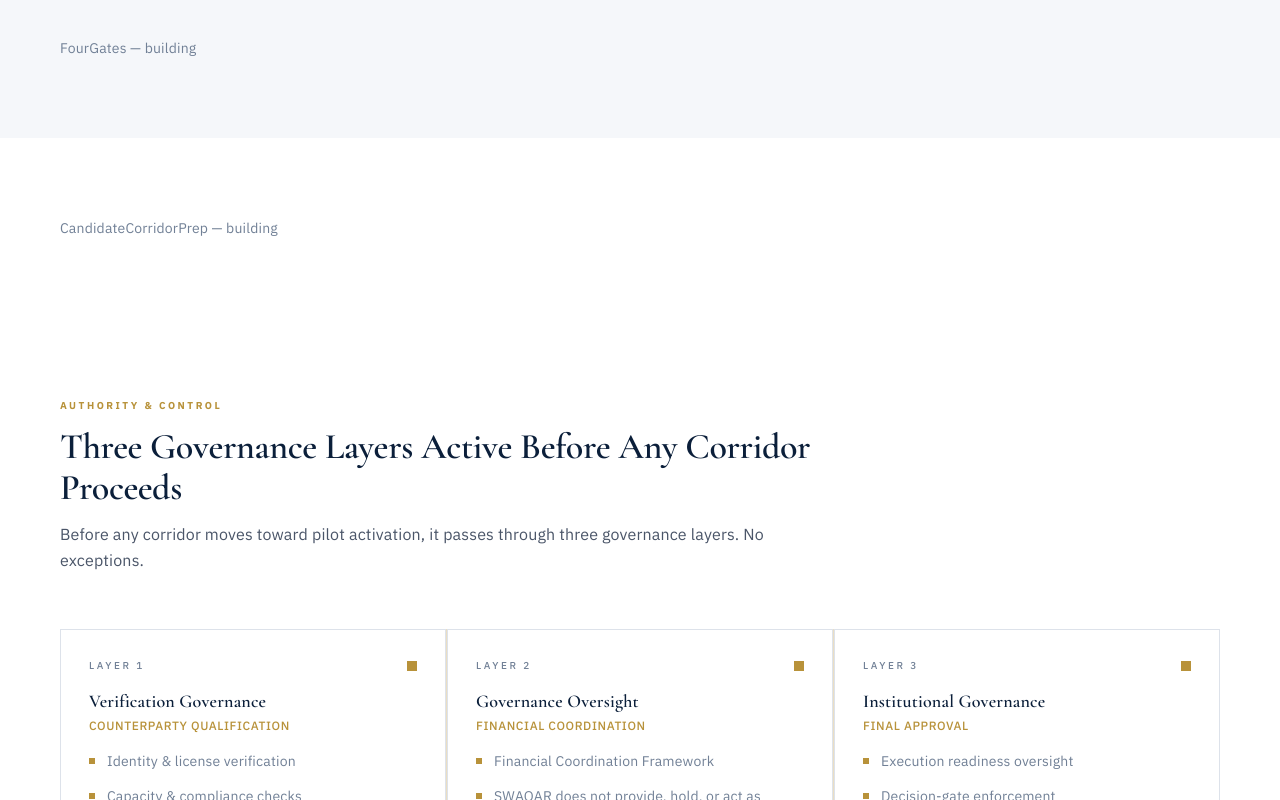
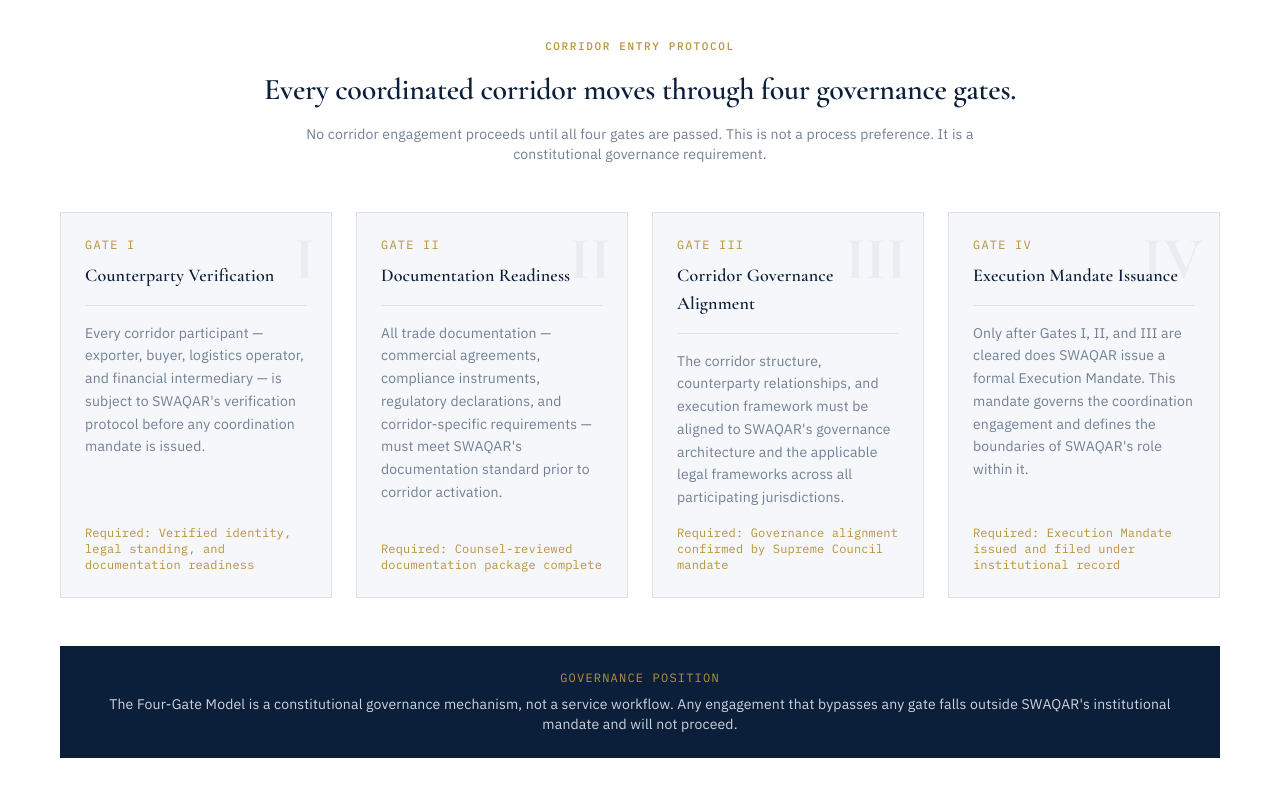
Before and after one commit to SWAQAR5/swaqar-site, a Next.js app: page / in a window 1280 px wide. Shown: the part 8540-9340 px from the top of the page. Built offline with nearby package versions, Linux system fonts and the light colour scheme.

Commit message:
Build FourGates - four corridor governance gates

```diff
--- a/components/sections/FourGates.tsx
+++ b/components/sections/FourGates.tsx
@@ -1,3 +1,98 @@
+// ─────────────────────────────────────────────────────────────────────────────
+// components/sections/FourGates.tsx
+// ─────────────────────────────────────────────────────────────────────────────
+
+const GATES = [
+  {
+    numeral: "I",
+    label: "GATE I",
+    title: "Counterparty Verification",
+    body: "Every corridor participant — exporter, buyer, logistics operator, and financial intermediary — is subject to SWAQAR's verification protocol before any coordination mandate is issued.",
+    requirement: "Verified identity, legal standing, and documentation readiness",
+  },
+  {
+    numeral: "II",
+    label: "GATE II",
+    title: "Documentation Readiness",
+    body: "All trade documentation — commercial agreements, compliance instruments, regulatory declarations, and corridor-specific requirements — must meet SWAQAR's documentation standard prior to corridor activation.",
+    requirement: "Counsel-reviewed documentation package complete",
+  },
+  {
+    numeral: "III",
+    label: "GATE III",
+    title: "Corridor Governance Alignment",
+    body: "The corridor structure, counterparty relationships, and execution framework must be aligned to SWAQAR's governance architecture and the applicable legal frameworks across all participating jurisdictions.",
+    requirement: "Governance alignment confirmed by Supreme Council mandate",
+  },
+  {
+    numeral: "IV",
+    label: "GATE IV",
+    title: "Execution Mandate Issuance",
+    body: "Only after Gates I, II, and III are cleared does SWAQAR issue a formal Execution Mandate. This mandate governs the coordination engagement and defines the boundaries of SWAQAR's role within it.",
+    requirement: "Execution Mandate issued and filed under institutional record",
+  },
+] as const;
+
 export default function FourGates() {
-  return <section id="four-gates" className="swaqar-section bg-swaqar-surface"><div className="swaqar-container"><p className="text-swaqar-muted text-sm">FourGates — building</p></div></section>;
+  return (
+    <section
+      id="four-gates"
+      aria-label="Corridor entry protocol"
+      className="swaqar-section bg-white"
+    >
+      <div className="swaqar-container">
+        <div className="text-center">
+          <span className="swaqar-eyebrow">Corridor Entry Protocol</span>
+          <h2 className="font-serif text-2xl md:text-3xl font-semibold text-swaqar-heading text-center mt-4 max-w-3xl mx-auto">
+            Every coordinated corridor moves through four governance gates.
+          </h2>
+          <p className="text-sm text-swaqar-muted text-center mt-4 max-w-2xl mx-auto">
+            No corridor engagement proceeds until all four gates are passed.
+            This is not a process preference. It is a constitutional
+            governance requirement.
+          </p>
+        </div>
+
+        <div className="grid grid-cols-1 sm:grid-cols-2 lg:grid-cols-4 gap-6 mt-12">
+          {GATES.map((gate) => (
+            <div
+              key={gate.numeral}
+              className="bg-swaqar-surface border border-swaqar-border rounded-sm p-6 flex flex-col relative"
+            >
+              <span
+                aria-hidden="true"
+                className="absolute top-4 right-4 font-serif text-6xl font-bold text-swaqar-navy/5"
+              >
+                {gate.numeral}
+              </span>
+              <span className="font-mono text-xs uppercase tracking-widest text-swaqar-gold">
+                {gate.label}
+              </span>
+              <h3 className="font-serif text-lg font-semibold text-swaqar-heading mt-2">
+                {gate.title}
+              </h3>
+              <hr className="border-t border-swaqar-border my-4" />
+              <p className="text-sm text-swaqar-muted leading-relaxed flex-grow">
+                {gate.body}
+              </p>
+              <p className="font-mono text-xs text-swaqar-gold mt-4">
+                Required: {gate.requirement}
+              </p>
+            </div>
+          ))}
+        </div>
+
+        <div className="bg-swaqar-navy mt-12 rounded-sm p-6">
+          <span className="font-mono text-xs uppercase tracking-widest text-swaqar-gold block mb-2 text-center">
+            Governance Position
+          </span>
+          <p className="text-sm text-white/80 text-center">
+            The Four-Gate Model is a constitutional governance mechanism, not
+            a service workflow. Any engagement that bypasses any gate falls
+            outside SWAQAR's institutional mandate and will not proceed.
+          </p>
+        </div>
+      </div>
+    </section>
+  );
 }
```
